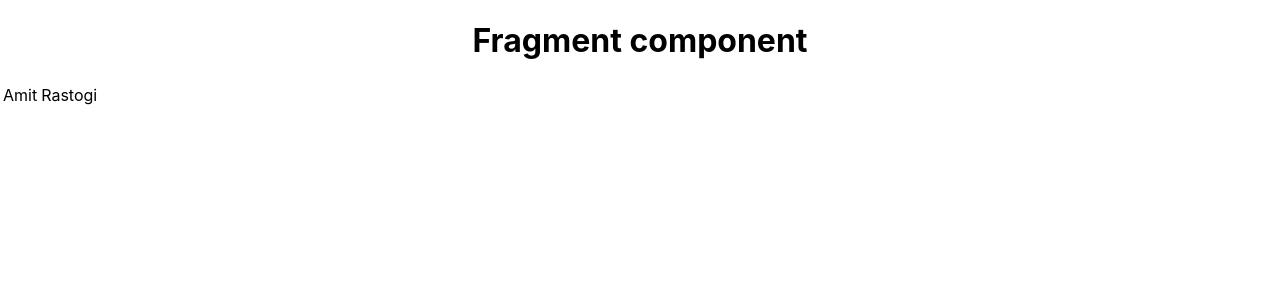
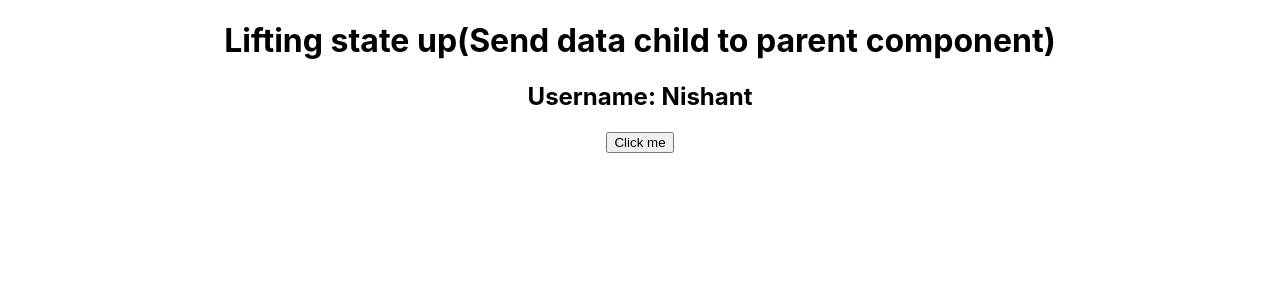
Before and after one commit to fhabhishektiwari/blog, a React (Create React App) app: page / in a window 1280 px wide. Shown: the top 300 px of the page. Built offline with nearby package versions, Linux system fonts and the light colour scheme.

Commit message:
Lifting state up(Send data child to parent component)

```diff
--- a/src/App.js
+++ b/src/App.js
@@ -1,29 +1,20 @@
 import './App.css'
-import React,{Fragment} from 'react';
-import ChildComponent from './ChildComponent';
+import React from 'react';
+
+import UserData from './UserData';
 const App=()=>{
+
+  function parentAlert(data){
+    // alert(data.name);
+    console.log(data)
+  }
+
+  // let data="Nishant";
   return(
-    // <>
-    //   <h1>React Fragment</h1>
-    // </>
-
-    // <React.Fragment>
-    //   <h1>React Fragment</h1>
-    // </React.Fragment>
-
-    // <Fragment>
-    //   <h1>React Fragment</h1>
-    // </Fragment>
-
     <div className='App'>
-      <h1>Fragment component</h1>
-      <table>
-        <tbody>
-          <tr>
-            <ChildComponent/>
-          </tr>
-        </tbody>
-      </table>
+      <h1>Lifting state up(Send data child to parent component)</h1>
+      {/*<UserData data={data}/>*/}
+      <UserData alert={parentAlert}/>
     </div>
 
   );
--- /dev/null
+++ b/src/UserData.js
@@ -0,0 +1,12 @@
+const UserData = (props) => {
+    const data={name:"Nishant",email:"nishant@gmail.com"};
+    return (
+        <div>
+            {/*<h2>Username: {props.data}</h2>*/}
+            <h2>Username: {data.name}</h2>
+            <button onClick={()=>props.alert(data)}>Click me</button>
+        </div>
+     );
+}
+
+export default UserData;
```
